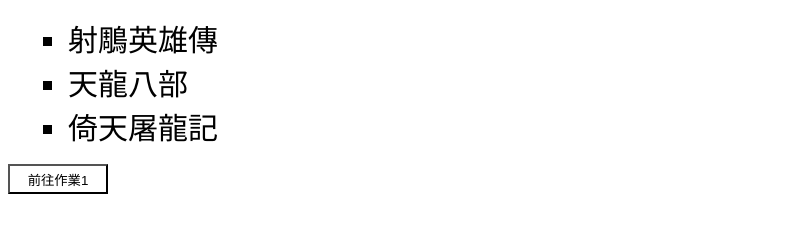
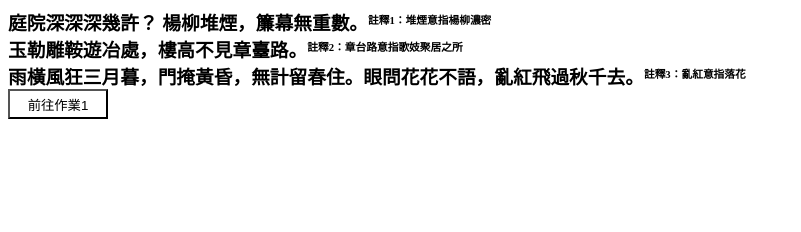
Before and after one commit to hankwu99/0927, a plain HTML site: page index2.html in a window 1280 px wide. Shown: the whole page, without its empty margins (0-801 px from the left). Drawn offline with Linux system fonts and the light colour scheme.

Commit message:
Update index2.html

```diff
--- a/index2.html
+++ b/index2.html
@@ -2,17 +2,17 @@
 <html>
     <head>
         <meta charset = "utf-8"></meta>
-        <title>css練習</title>
+        <title>box練習</title>
     </head>
     <style>
-        ul
+        h3
         {
-            list-style:square outside;
+            display: inline;
         }
-        .bold
+        h6
         {
-            font-size: 30px;
-            margin-left: 20px;
+            display: inline;
+            vertical-align: super;
         }
         #submit
         {
@@ -30,11 +30,9 @@
         }
     </style>
     <body>
-        <ul>
-            <li class = "bold">射鵰英雄傳</li>
-            <li class = "bold">天龍八部</li>
-            <li class = "bold">倚天屠龍記</li>
-        </ul>
+        <h3>庭院深深深幾許？ 楊柳堆煙，簾幕無重數。<h6>註釋1：堆煙意指楊柳濃密</h6></h3><br>
+        <h3>玉勒雕鞍遊冶處，樓高不見章臺路。<h6>註釋2：章台路意指歌妓聚居之所</h6></h3><br>
+        <h3>雨橫風狂三月暮，門掩黃昏，無計留春住。眼問花花不語，亂紅飛過秋千去。<h6>註釋3：亂紅意指落花</h6></h3><br>
         <button onclick = "location.href = './index.html';" id = "submit">前往作業1</button>
     </body>
 </html>
```
